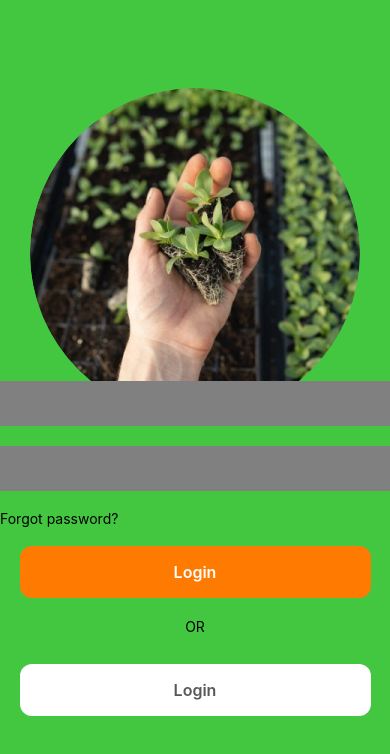
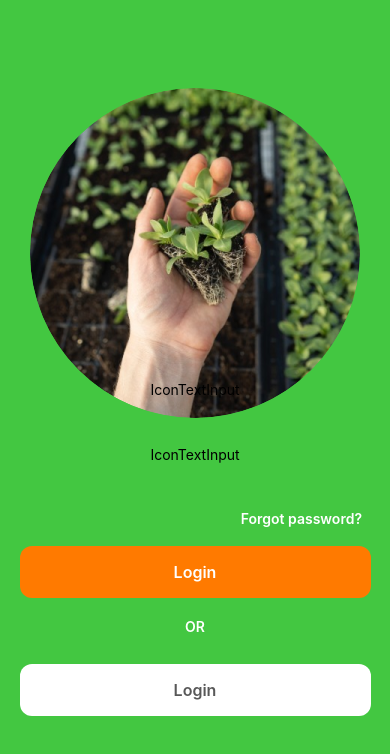
Before and after one commit to anirudh-mk/agriculture-automation-using-iot-frontend-app, a React Native app: screen /loginScreen in a window 390 px wide. Shown: the top 754 px of the page. Built offline with nearby package versions, Linux system fonts and the light colour scheme.

Commit message:
feat(screen/LoginScreen.js): login screen style compleated

```diff
--- a/screens/LoginScreen.js
+++ b/screens/LoginScreen.js
@@ -3,6 +3,7 @@ import React from 'react'
 import CirculerImage from '../components/CirculerImage'
 import TextButton from '../components/TextButton'
 import colors from '../utils/Colors'
+import IconTextInput from '../components/IconTextInput'
 
 const LoginScreen = () => {
   return (
@@ -16,10 +17,24 @@ const LoginScreen = () => {
             />
         </View>
         <View style={ styles.userNameContainer }>
-
+            <IconTextInput
+                width='90%'
+                height={ 45 }
+                color={colors.white}
+                icon='at'
+                borderRadious={ 10 }
+                isPassword={ false }
+            />
         </View>
         <View style={ styles.passwordContainer }>
-
+            <IconTextInput
+                width='90%'
+                height={ 45 }
+                color={colors.white}
+                icon='lock'
+                borderRadious={ 10 }
+                isPassword={ true }
+            />
         </View>
         <View style={ styles.forgotPassword }>
             <Text style={ styles.forgotPasswordText }>Forgot password?</Text>
@@ -69,7 +84,6 @@ const styles = StyleSheet.create({
         width:'100%',
         top:381,
         height:45,
-        backgroundColor:'gray'
     },
     passwordContainer:{
         position:'absolute',
@@ -77,7 +91,6 @@ const styles = StyleSheet.create({
         width:'100%',
         top:446,
         height:45,
-        backgroundColor:'gray'
     },
     forgotPassword:{
         position:'absolute',
@@ -85,7 +98,10 @@ const styles = StyleSheet.create({
         top:510,
     },
     forgotPasswordText:{
-
+        position:'absolute',
+        right:28,
+        fontWeight:'600',
+        color:colors.white,
     },
     LoginButtonContainer:{
         position:'absolute',
@@ -100,7 +116,8 @@ const styles = StyleSheet.create({
         top:618,
     },
     orText:{
-
+        color:colors.white,
+        fontWeight:'600'
     },
     LoginWithGoogleContainer:{
         position:'absolute',
```
